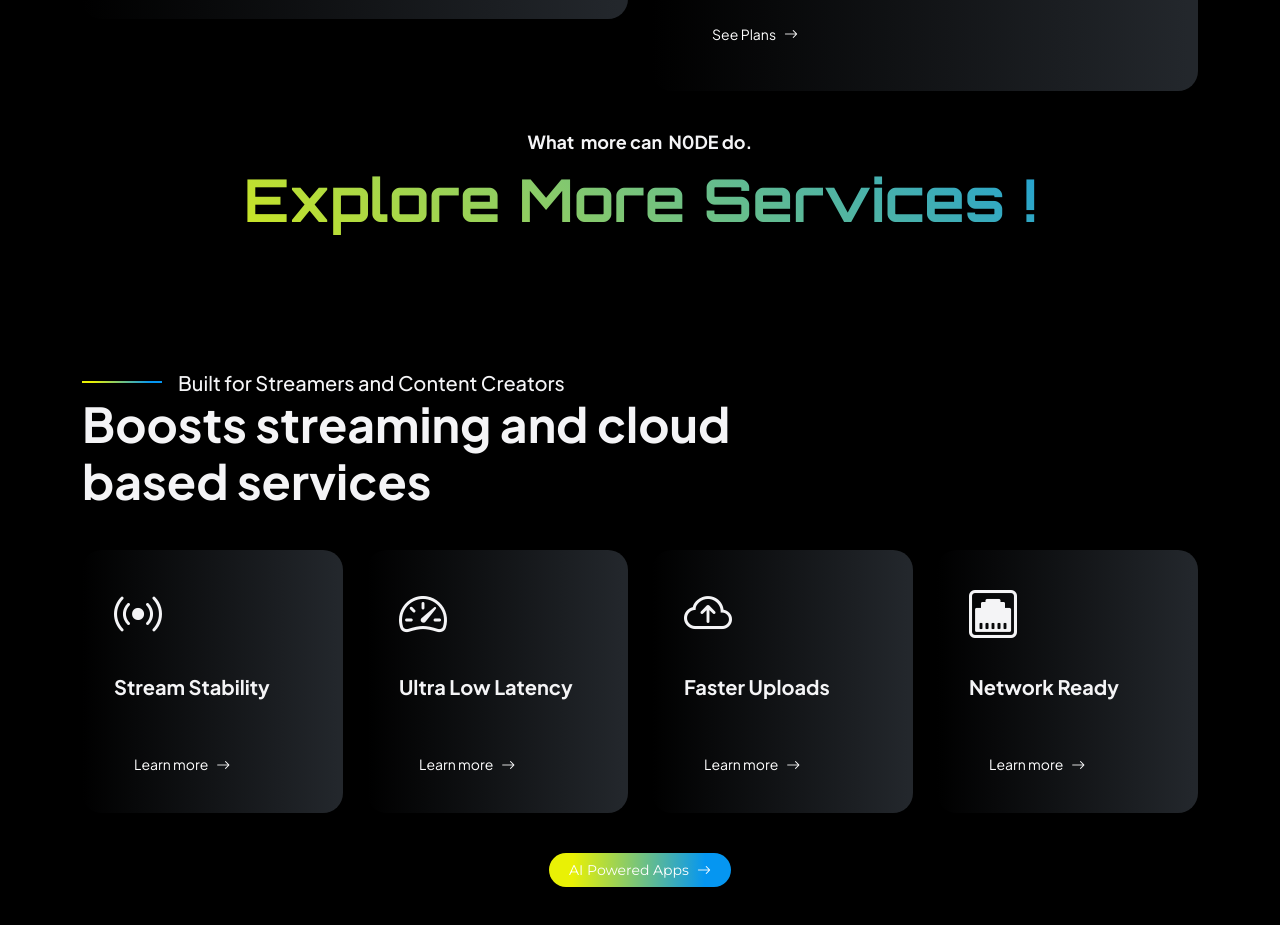
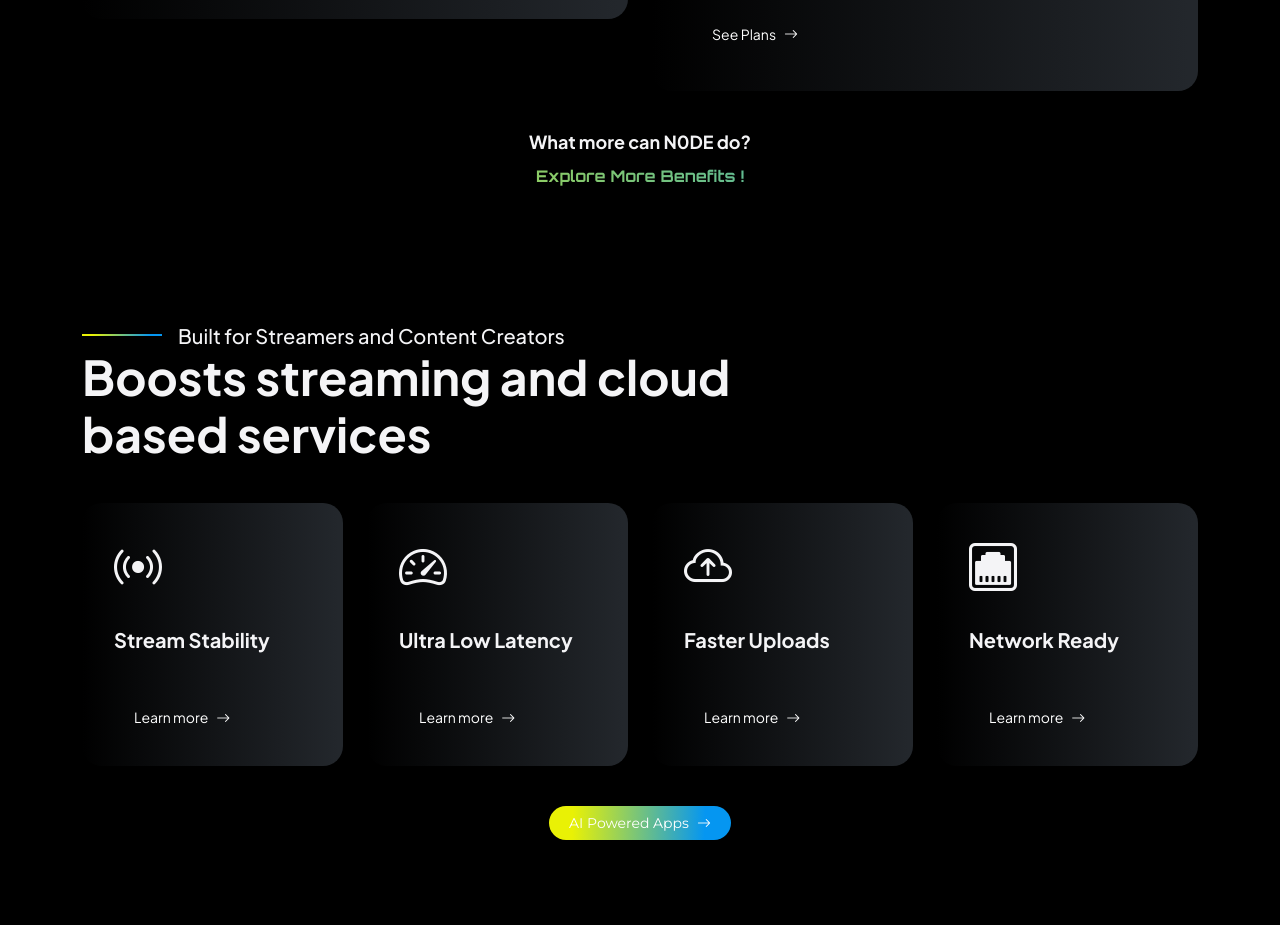
Before and after one commit to Enigma-Incorporated-Ltd/N0DE-Website, a React (Vite) app: page / in a window 1280 px wide. Shown: the part 4373-5298 px from the top of the page. Built offline with nearby package versions, Linux system fonts and the light colour scheme; no server answers.

Commit message:
Update CTA header text and gradient subheading
cgen-5efb13fd32e2481eb40c9d8374bfe793

```diff
--- a/src/components/homes/home/HelpAreaHomeOne.tsx
+++ b/src/components/homes/home/HelpAreaHomeOne.tsx
@@ -78,8 +78,8 @@ const HelpAreaHomeOne = () => {
           <div className="container">
             <div className="row">
               <div className="col-12">
-                <h6 className="text-center mb-3 text-light">What&nbsp; more can&nbsp; N0DE do.</h6>
-                <div className="text-center"><h1 className="text-gradient-primary">Explore More Services !</h1></div>
+                <h6 className="text-center mb-3 text-light">What&nbsp;more can&nbsp;N0DE do?</h6>
+                <div className="text-center"><p className="text-gradient-primary">Explore More Benefits !</p></div>
               </div>
             </div>
           </div>
```
